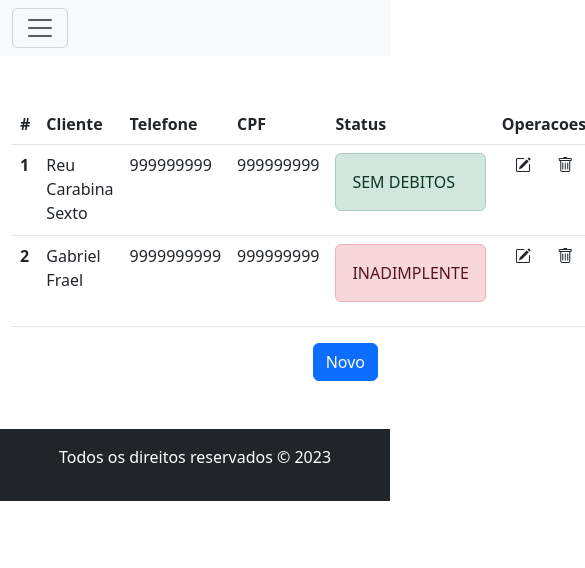
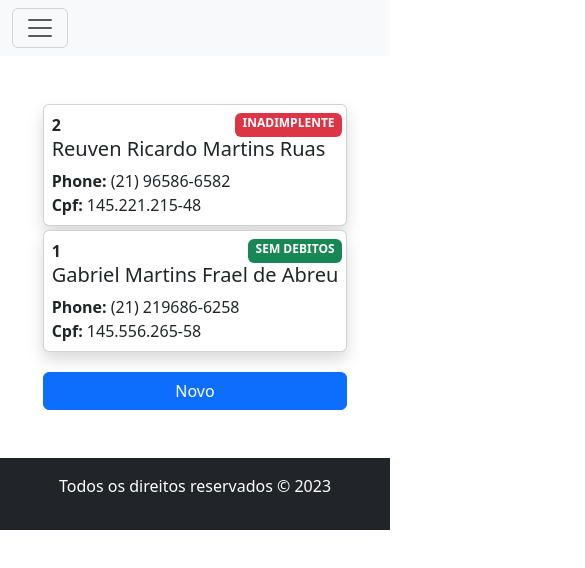
Before and after one commit to reuven007/Agimprest, a plain HTML site: page listagem/listagem-cliente.html in a window 390 px wide. Shown: the whole page, 585 px wide, since content can reach past the window. Drawn offline with nearby package versions, Linux system fonts and the light colour scheme.

Commit message:
Foi alterado o layout para quando a tela for menor apresentar os dados como card e nao como tabela

```diff
--- a/listagem/listagem-cliente.html
+++ b/listagem/listagem-cliente.html
@@ -17,6 +17,23 @@
 <script src="https://cdnjs.cloudflare.com/ajax/libs/jquery.inputmask/5.0.6/jquery.inputmask.min.js"></script>
 <link rel="stylesheet" href="https://cdn.jsdelivr.net/npm/bootstrap-icons@1.10.5/font/bootstrap-icons.css">
 <script src="../public/assets/js/script.js"></script>
+
+<style>
+
+    .spread {
+        width: 100%;
+    }
+
+    @media (max-width: 430px) {
+        .info {
+            flex-flow: column !important;
+        }
+
+        .info .text-end {
+            text-align: inherit !important;
+        }
+    }
+</style>
 
 <body>
     <nav class="navbar navbar-expand-lg navbar-light bg-light">
@@ -51,8 +68,8 @@
                             MOVIMENTAÇÕES
                         </a>
                         <ul class="dropdown-menu" aria-labelledby="navbarDropdownMenuLink">
-                            <li><a class="dropdown-item"
-                                    href="/agimprest/movimentacoes/movimentacoes.html">Listar</a></li>
+                            <li><a class="dropdown-item" href="/agimprest/movimentacoes/movimentacoes.html">Listar</a>
+                            </li>
                         </ul>
 
                     </li>
@@ -75,13 +92,12 @@
 
     <div class="container mt-5 mb-5 section-center">
         <div class="row justify-content-center">
-            <div class="col-md-7">
-
+            <div class="col-auto listagem">
                 <table class="table" id="tabela-listagem-cliente">
                     <thead>
                         <tr>
                             <th scope="col">#</th>
-                            <th scope="col">Cliente</th>
+                            <th scope="col">Nome</th>
                             <th scope="col">Telefone</th>
                             <th scope="col">CPF</th>
                             <th scope="col">Status</th>
@@ -89,40 +105,9 @@
                         </tr>
                     </thead>
                     <tbody>
-                        <tr>
-                            <th scope="row">1</th>
-                            <td>Reu Carabina Sexto</td>
-                            <td>999999999</td>
-                            <td>999999999</td>
-                            <td><div class="alert alert-success" role="alert">
-                                SEM DEBITOS
-                              </div></td>
-                            <td>
-                                <div class="d-flex justify-content-around"><i class="bi bi-pencil-square"
-                                        data-bs-toggle="tooltip" data-bs-title="Editar Cliente"></i><i
-                                        class="bi bi-trash" data-bs-toggle="tooltip"
-                                        data-bs-title="Remover Cliente"></i></div>
-                            </td>
-                        </tr>
-                        <tr>
-                            <th scope="row">2</th>
-                            <td>Gabriel Frael</td>
-                            <td>9999999999</td>
-                            <td>999999999</td>
-                            <td><div class="alert alert-danger" role="alert">
-                                INADIMPLENTE
-                              </div></td>
-                            <td>
-                                <div class="d-flex justify-content-around"><i class="bi bi-pencil-square"
-                                        data-bs-toggle="tooltip" data-bs-title="Editar Cliente"></i><i
-                                        class="bi bi-trash" data-bs-toggle="tooltip"
-                                        data-bs-title="Remover Cliente"></i></div>
-                            </td>
-                        </tr>
-
                     </tbody>
                 </table>
-                <div class="d-flex justify-content-end"> <button type="button" class="btn btn-primary"
+                <div class="d-flex justify-content-end btn-novo"> <button type="button" class="btn btn-primary"
                         id="cadastrar-cliente">Novo</button>
                 </div>
             </div>
@@ -140,6 +125,22 @@
     </footer>
 
     <script>
+
+        var clientes = [{ id: 1, nome: "Gabriel Martins Frael de Abreu", telefone: "(21) 219686-6258", cpf: "145.556.265-58", status: "SEM DEBITOS" },
+        { id: 2, nome: "Reuven Ricardo Martins Ruas", telefone: "(21) 96586-6582", cpf: "145.221.215-48", status: "INADIMPLENTE" }]
+
+
+        if (parseInt(getWidth()) <= 650) {
+            const listagemWithoutBtn = $('.listagem table')
+            listagemWithoutBtn.empty()
+            const listagem = $('.listagem')
+            $('.listagem button').addClass('spread')
+            clientes.forEach(user => listagem.prepend(`<div class="card p-2 shadow bg-body rounded mb-1"><div class="row justify-content-between"><span class="col-auto fw-bold">${user.id}</span><div class="col-auto badge ${user.status === "INADIMPLENTE" ? "bg-danger" : "bg-success"} me-2">${user.status}</div></div><h5 class="text-truncate">${user.nome}</h5><div class="row justify-content-between info"><span class="col"><b>Phone:</b> ${user.telefone}</span><span class="col text-end"><b>Cpf:</b> ${user.cpf}</span></div></div>`))
+        } else {
+
+            clientes.forEach(user => $('#tabela-listagem-cliente tbody').append(`<tr><th scope="row">${user.id}</th><td>${user.nome}</td><td>${user.telefone}</td><td>${user.cpf}</td><td><span class="badge ${user.status === "INADIMPLENTE" ? "bg-danger" : "bg-success"}">${user.status}</span></td><td><div class="d-flex justify-content-around"><button type="button" class="btn btn-success" style="clip-path: circle();"><i class="bi bi-pencil-square" data-bs-toggle="tooltip" data-bs-title="Editar Cliente"></i></button><button type="button" class="btn btn-danger" style="clip-path: circle();"><i class="bi bi-trash" data-bs-toggle="tooltip" data-bs-title="Remover Cliente"></i></button></div></td></tr>`))
+        }
+
         $("#cadastrar-cliente").click((event) => window.location.href = "../cadastro/cliente.html")
         const tooltipTriggerList = document.querySelectorAll('[data-bs-toggle="tooltip"]')
         const tooltipList = [...tooltipTriggerList].map(tooltipTriggerEl => new bootstrap.Tooltip(tooltipTriggerEl))
--- a/public/assets/js/script.js
+++ b/public/assets/js/script.js
@@ -10,3 +10,15 @@ function validaFormulario(event) {
     }
     return true
 }
+
+function getWidth() {
+    return window.innerWidth
+        || document.documentElement.clientWidth
+        || document.body.clientWidth;
+}
+
+function getHeigth() {
+    return window.innerHeight
+        || document.documentElement.clientHeight
+        || document.body.clientHeight;
+}
```
